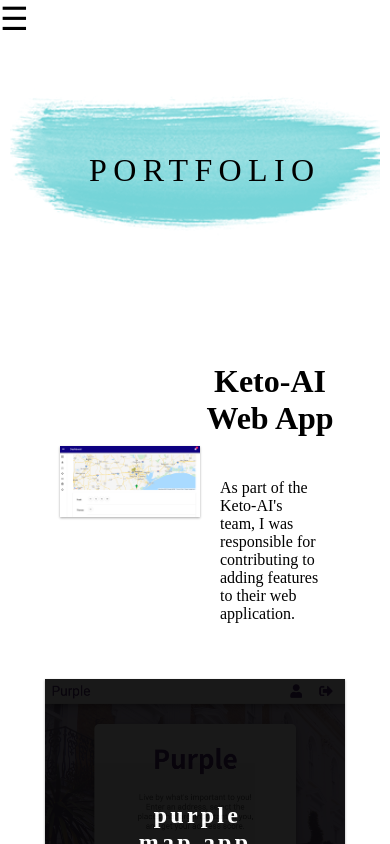
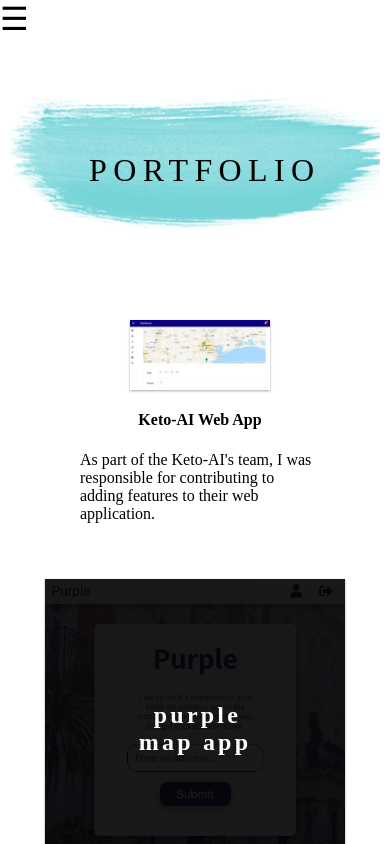
Before and after one commit to elizabethsv/portfolio, a React (Create React App) app: page /portfolio in a window 390 px wide. Shown: the top 844 px of the page. Built offline with nearby package versions, Linux system fonts and the light colour scheme.

Commit message:
css mobile

```diff
--- a/src/App.css
+++ b/src/App.css
@@ -469,5 +469,21 @@ iframe{
   font-size: 2em;
 }
 
+#featured{
+  display:flex;
+  align-items:center;
+  flex-direction: column;
+  padding: 0 40px 0 50px;
+  margin-bottom: 7%;
+  justify-content:space-around;
+}
+
+#featured >img{
+  width:100%;
+}
+#featured-desc > h4{
+  font-size:1em;
+  text-align:center;
+}
 
 }
```
